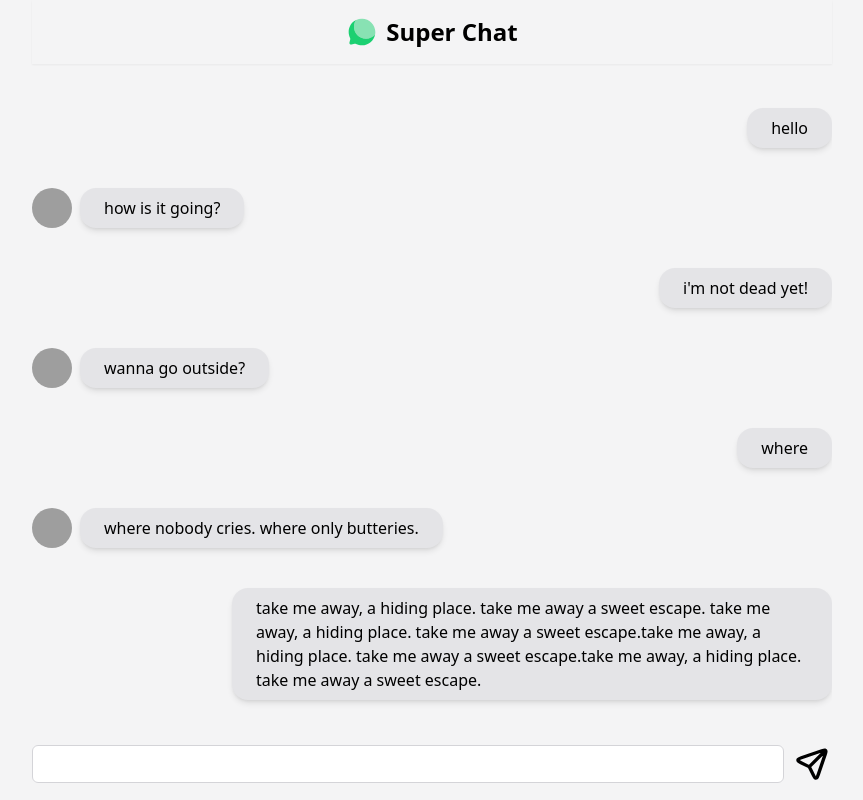
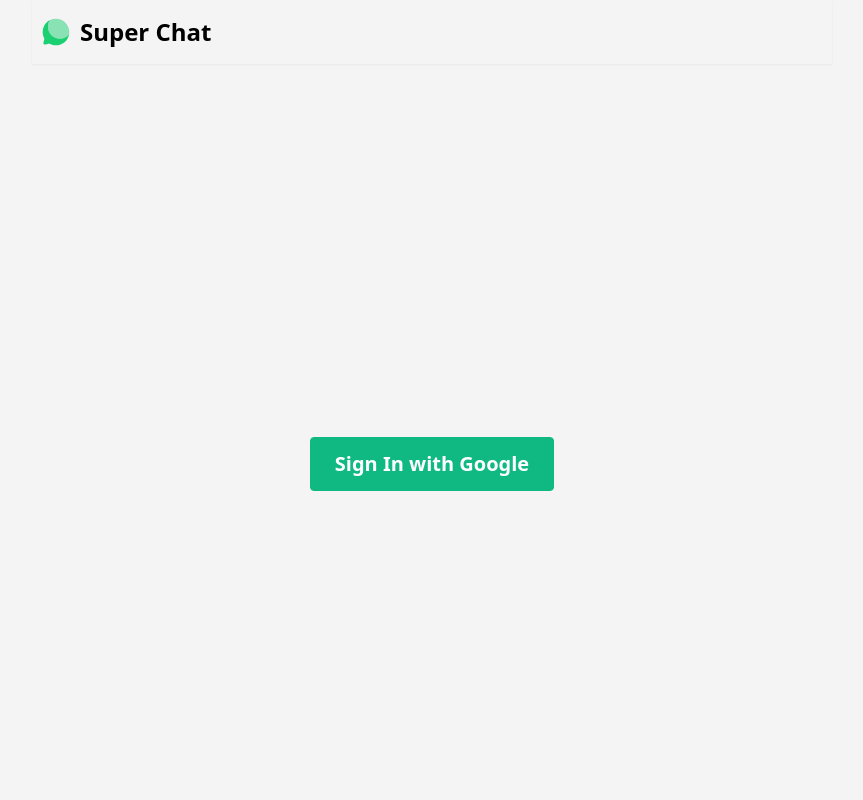
Before and after one commit to utshodebravestone/super-chat, a React (Vite) app: page / in a window 1280 px wide. Shown: the whole page, without its empty margins (208-1071 px from the left). Built offline with nearby package versions, Linux system fonts and the light colour scheme; grey boxes are pictures that could not be loaded.

Commit message:
added sign in and out

```diff
--- a/src/components/App.tsx
+++ b/src/components/App.tsx
@@ -4,12 +4,14 @@ import {
   IAppState,
   IAppStateAction,
   IMessage,
+  createAuthenticateAction,
   createSendMessageAction,
 } from "../types";
 
 import ChatRoom from "./ChatRoom";
 import SendMessage from "./SendMessage";
 import TopBar from "./TopBar";
+import SignIn from "./SignIn";
 
 const messages: IMessage[] = [
   {
@@ -54,7 +56,6 @@ const messages: IMessage[] = [
   },
 ];
 
-const App = () => {
 const reducer = (state: IAppState, action: IAppStateAction): IAppState => {
   switch (action.type) {
     case "AUTHENTICATE":
@@ -74,6 +75,7 @@ const App = () => {
   }
 };
 
+const App = () => {
   const [state, dispatch] = useReducer(reducer, {
     messages,
     isAuthenticated: false,
@@ -89,10 +91,21 @@ const App = () => {
   }, [state.messages]);
 
   return (
-    <div className="h-screen w-full px-0 md:px-20 lg:px-40 xl:px-60 mx-auto bg-zinc-100 overflow-hidden">
-      <TopBar />
+    <div className="h-screen w-full px-5 md:px-20 lg:px-40 xl:px-60 mx-auto bg-zinc-100 overflow-hidden">
+      <TopBar
+        isAuthenticated={state.isAuthenticated}
+        onSignOut={() => dispatch(createAuthenticateAction(false))}
+      />
+      {state.isAuthenticated ? (
+        <>
           <ChatRoom lastMessageRef={lastMessageRef} messages={state.messages} />
           <SendMessage onSend={sendMessage} />
+        </>
+      ) : (
+        <>
+          <SignIn onSignIn={() => dispatch(createAuthenticateAction(true))} />
+        </>
+      )}
     </div>
   );
 };
--- /dev/null
+++ b/src/components/SignIn.tsx
@@ -0,0 +1,14 @@
+const SignIn = ({ onSignIn }: { onSignIn: () => void }) => {
+  return (
+    <div className="w-full h-full flex justify-center items-center">
+      <button
+        onClick={onSignIn}
+        className="px-6 py-3 bg-emerald-500 text-white text-xl font-bold border border-emerald-500 rounded hover:bg-transparent hover:text-emerald-500 transition-colors duration-300"
+      >
+        Sign In with Google
+      </button>
+    </div>
+  );
+};
+
+export default SignIn;
--- a/src/components/TopBar.tsx
+++ b/src/components/TopBar.tsx
@@ -1,10 +1,26 @@
 import logo from "../assets/images/logo.svg";
 
-const TopBar = () => {
+const TopBar = ({
+  isAuthenticated,
+  onSignOut,
+}: {
+  isAuthenticated: boolean;
+  onSignOut: () => void;
+}) => {
   return (
-    <div className="w-full py-4 flex items-center justify-center gap-2 shadow-sm">
-      <img src={logo} alt="logo" className="w-8 h-8 object-cover" />
-      <h1 className="text-2xl font-bold">Super Chat</h1>
+    <div className="w-full py-4 px-2 flex items-center justify-between shadow-sm">
+      <div className="flex items-center gap-2">
+        <img src={logo} alt="logo" className="w-8 h-8 object-cover" />
+        <h1 className="text-2xl font-bold">Super Chat</h1>
+      </div>
+      {isAuthenticated && (
+        <button
+          onClick={onSignOut}
+          className="px-4 py-2 bg-emerald-500 text-white font-medium border border-emerald-500 rounded hover:bg-transparent hover:text-emerald-500 transition-colors duration-300"
+        >
+          Sign Out
+        </button>
+      )}
     </div>
   );
 };
```
Lines whose indentation alone changed are shown as unchanged.
